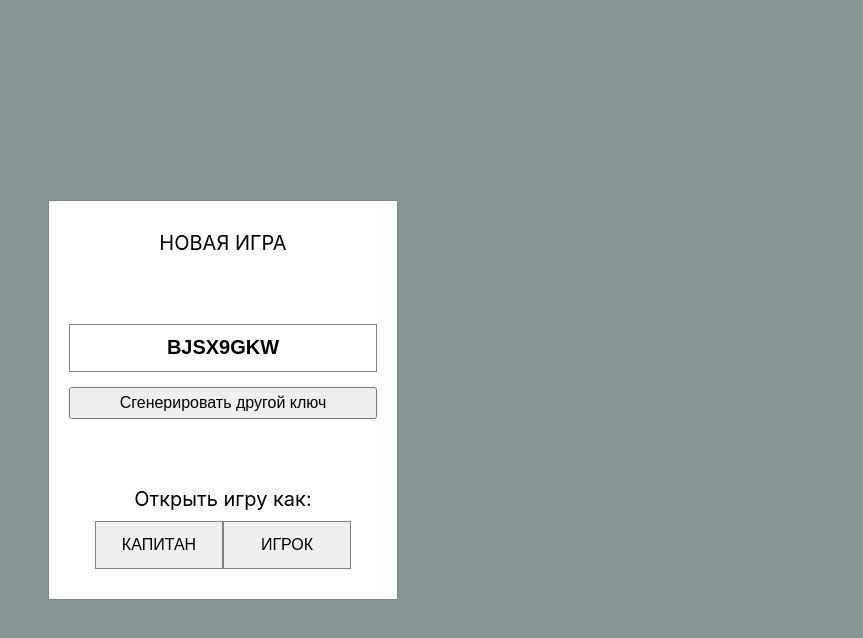
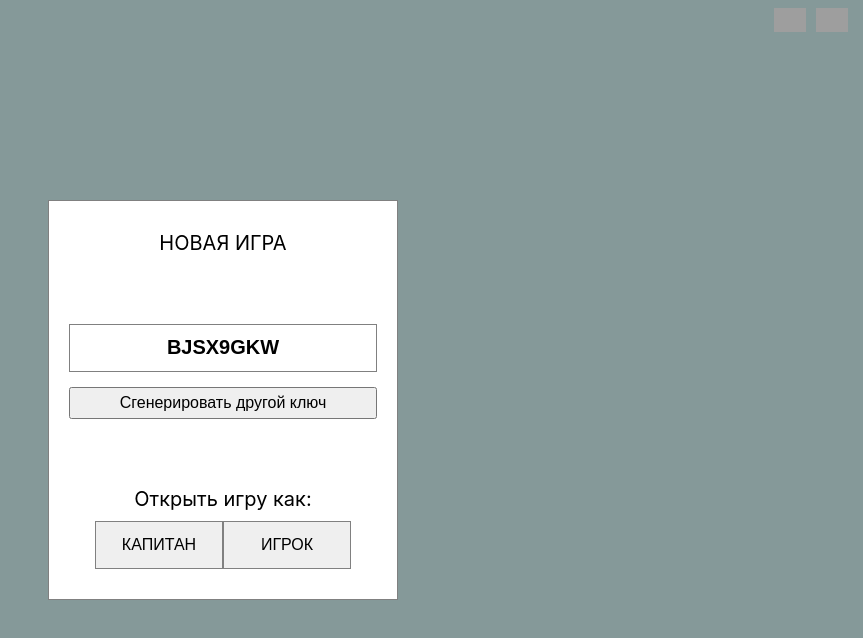
Before and after one commit to tappiola/codenames, a React (Create React App) app: page / in a window 1280 px wide. Shown: the top 638 px of the page, without its empty margins (417-1280 px from the left). Built offline with nearby package versions, Linux system fonts and the light colour scheme; grey boxes are pictures that could not be loaded.

Commit message:
language switch

```diff
--- a/dictionaries/importDicts.js
+++ b/dictionaries/importDicts.js
@@ -1,5 +1,4 @@
-// import {COLLECTION} from '../src/firebaseActions.js';
-import {db} from '../src//firebase';
+import {COLLECTION} from '../src/firebaseActions.js';
 import fs from 'fs';
 
 const locales = ['en', 'ru'];
@@ -9,7 +8,6 @@ for (const locale of locales) {
     files.forEach(f => {
         const data = fs.readFileSync(`./${locale}/${f}`, {encoding: 'utf8'});
         const wordsInFile = data.split("\n");
-        //COLLECTION.DICTS_RU.doc(f.split('.')[0]).set({words: wordsInFile});
-        db.collection(`dicts_${locale}`).doc(f.split('.')[0]).set({words: wordsInFile});
+        COLLECTION.DICT[locale].doc(f.split('.')[0]).set({words: wordsInFile});
     })
 }
--- a/public/index.html
+++ b/public/index.html
@@ -22,7 +22,7 @@
       work correctly both with client-side routing and a non-root public URL.
       Learn how to configure a non-root public URL by running `npm run build`.
     -->
-    <title>React App</title>
+    <title>Codenames</title>
   </head>
   <body>
     <noscript>You need to enable JavaScript to run this app.</noscript>
--- a/src/App.js
+++ b/src/App.js
@@ -5,6 +5,7 @@ import {NewGameModal} from "./components/NewGameModal/NewGameModal";
 import './App.css';
 import {RoleSelect} from "./components/RoleSelectModal/RoleSelectModal";
 import {LANGUAGES, TEXTS} from "./constants";
+import {LanguageSelector} from "./components/LanguageSelector/LanguageSelector";
 
 export const LanguageContext = React.createContext();
 
@@ -29,7 +30,12 @@ function App() {
         setNewGameSelectionMode(false);
     }
 
+    const setLanguage = language => {
+        setLocalizedTexts(TEXTS[language]);
+    }
+
     return <LanguageContext.Provider value={localizedTexts}>
+        <LanguageSelector onSetLanguage={setLanguage}/>
         {newGameSelectionMode && <NewGameModal
             onGameCreate={gameCreateHandler}
             onNewGameCancel={() => setNewGameSelectionMode(false)}
--- a/src/components/GameField/GameField.css
+++ b/src/components/GameField/GameField.css
@@ -93,7 +93,7 @@
     align-items: center;
     width: 100%;
     color: white;
-    padding: 0 2rem;
+    padding: 0 7rem 0 2rem;
     font-weight: bold;
     font-size: 1rem;
 }
--- a/src/components/GameField/GameField.js
+++ b/src/components/GameField/GameField.js
@@ -9,8 +9,10 @@ import {LanguageContext} from "../../App";
 const GameField = ({gameKeyword, playerRole, onNewGameStart}) => {
 
     const TEXTS = useContext(LanguageContext);
+    const {language} = TEXTS;
 
     const [gameConfig, setGameConfig] = useState([]);
+    const [firstTeam, setFirstTeam] = useState(null);
     const [gameData, setGameData] = useState([]);
     const [currentTeam, setCurrentTeam] = useState();
     const [isBlackWordClicked, setIsBlackWordClicked] = useState(false);
@@ -25,21 +27,24 @@ const GameField = ({gameKeyword, playerRole, onNewGameStart}) => {
     const changeTeam = useCallback(async () => {
         setClicksCurrentRound(0);
         const newTeam = invertColor(currentTeam);
-        await updateCurrentTeam(gameKeyword, newTeam);
-    }, [currentTeam, invertColor, gameKeyword]);
+        await updateCurrentTeam(gameKeyword, language, newTeam);
+    }, [invertColor, currentTeam, gameKeyword, language]);
 
 
     useEffect(() => {
 
         const setupGame = async () => {
-            const [gameSetup, firstTeam] = await generateGame(gameKeyword, TEXTS.language);
+            setIsBlackWordClicked(false);
+            setWinner(null);
+            setClicksCurrentRound(0);
+            const [gameSetup, firstTeam] = await generateGame(gameKeyword, language);
 
             setGameConfig(gameSetup);
             setIsBlackWordClicked(false);
-            setCurrentTeam(firstTeam);
+            setFirstTeam(firstTeam);
         }
         setupGame();
-    }, [gameKeyword]);
+    }, [language, gameKeyword]);
 
     useEffect(() => {
         const gameSetup = gameConfig.map(wordData => ({
@@ -52,14 +57,11 @@ const GameField = ({gameKeyword, playerRole, onNewGameStart}) => {
 
 
     useEffect(() => {
-        fetchGameData(gameKeyword, querySnapshot => {
+        fetchGameData(gameKeyword, language, querySnapshot => {
             setClickedData(querySnapshot.data()?.words || []);
-            if (querySnapshot.data()?.currentTeam) {
-                setCurrentTeam(querySnapshot.data().currentTeam);
-            }
-
+            setCurrentTeam(querySnapshot.data()?.currentTeam ? querySnapshot.data().currentTeam : firstTeam);
         })
-    }, [gameKeyword]);
+    }, [firstTeam, gameKeyword, language]);
 
     useEffect(() => {
         if (gameData.length > 0) {
@@ -87,14 +89,14 @@ const GameField = ({gameKeyword, playerRole, onNewGameStart}) => {
                     ...gameData.slice(i + 1)
                 ]
             );
-            await updateGameStatus(gameKeyword, {words: [gameData[i].word, ...clickedData]});
+            await updateGameStatus(gameKeyword, language, {words: [gameData[i].word, ...clickedData]});
             if (gameData[i].color !== currentTeam) {
                 await changeTeam();
             } else {
                 setClicksCurrentRound(clicksCurrentRound + 1);
             }
         }
-    }, [playerRole, clicksCurrentRound, winner, isBlackWordClicked, gameData, gameKeyword,
+    }, [language, playerRole, clicksCurrentRound, winner, isBlackWordClicked, gameData, gameKeyword,
         clickedData, currentTeam, changeTeam]);
 
     const EndRoundButton = () => (playerRole === ROLE.player && clicksCurrentRound > 0 && !winner && !isBlackWordClicked) &&
--- /dev/null
+++ b/src/components/LanguageSelector/LanguageSelector.css
@@ -0,0 +1,16 @@
+.language-selector {
+    z-index: 4;
+    position: absolute;
+    top: 0;
+    right: 10px;
+    height: 2.5rem;
+    display: flex;
+    align-items: center;
+    justify-content: center;
+}
+
+.language-selector img {
+    height: 60%;
+    cursor: pointer;
+    margin: 0 5px;
+}
--- /dev/null
+++ b/src/components/LanguageSelector/LanguageSelector.js
@@ -0,0 +1,13 @@
+import './LanguageSelector.css';
+import logoEn from '../../images/lang-en.png';
+import logoRu from '../../images/lang-ru.png';
+import React from "react";
+import {LANGUAGES} from "../../constants";
+
+export const LanguageSelector = ({onSetLanguage}) => {
+
+    return <div className="language-selector">
+        <img src={logoEn} alt="flag-en" onClick={() => onSetLanguage(LANGUAGES.EN)}/>
+        <img src={logoRu} alt="flag-ru" onClick={() => onSetLanguage(LANGUAGES.RU)}/>
+    </div>
+}
--- a/src/constants.js
+++ b/src/constants.js
@@ -1,5 +1,3 @@
-import React from "react";
-
 export const GAME_CONFIG = {
     fieldSize: 25,
     whiteWordsCount: 7
--- a/src/firebaseActions.js
+++ b/src/firebaseActions.js
@@ -3,25 +3,30 @@ import {selectRandomIndex} from "./service/wordGenerator";
 import {LANGUAGES} from "./constants";
 
 export const COLLECTION = {
-    GAME: db.collection("game"),
-    [LANGUAGES.EN]: db.collection("dicts_en"),
-    [LANGUAGES.RU]: db.collection("dicts_ru")
+    GAME: {
+        [LANGUAGES.EN]: db.collection("game_en"),
+        [LANGUAGES.RU]: db.collection("game_ru"),
+    },
+    DICT: {
+        [LANGUAGES.EN]: db.collection("dicts_en"),
+        [LANGUAGES.RU]: db.collection("dicts_ru")
+    }
 }
 
-export const updateCurrentTeam = async (keyword, team) => {
-    await COLLECTION.GAME.doc(keyword).set({currentTeam: team}, {merge: true});
+export const updateCurrentTeam = async (keyword, language, team) => {
+    await COLLECTION.GAME[language].doc(keyword).set({currentTeam: team}, {merge: true});
 }
 
-export const updateGameStatus = async (keyword, newData) => {
+export const updateGameStatus = async (keyword, language, newData) => {
     const timestamp = +new Date();
-    await COLLECTION.GAME.doc(keyword).set({timestamp, ...newData}, {merge: true});
+    await COLLECTION.GAME[language].doc(keyword).set({timestamp, ...newData}, {merge: true});
 }
 
-export const fetchGameData = async (keyword, func) => {
+export const fetchGameData = async (keyword, language, func) => {
     //const ONE_HOUR = 1 * 20 * 1000;
     const ONE_HOUR = 60 * 60 * 1000;
 
-    const existingGameRef = await COLLECTION.GAME.doc(keyword);
+    const existingGameRef = await COLLECTION.GAME[language].doc(keyword);
     const snapshot = await existingGameRef.get();
 
     if (snapshot.exists) {
@@ -37,7 +42,7 @@ export const fetchGameData = async (keyword, func) => {
 
 export const fetchDictionaries = async (gameKeyword, language) => {
 
-    const snapshot = await COLLECTION[language].get();
+    const snapshot = await COLLECTION.DICT[language].get();
     const index = selectRandomIndex(gameKeyword, snapshot.docs.length);
     return snapshot.docs.map(doc => doc.data()['words'])[index];
 }
```
Also changed, not shown: 1 other file (tests, documents, lock files or other folders).
